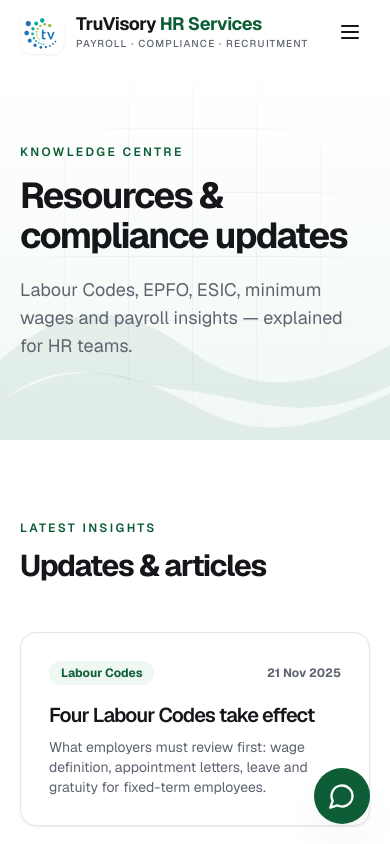
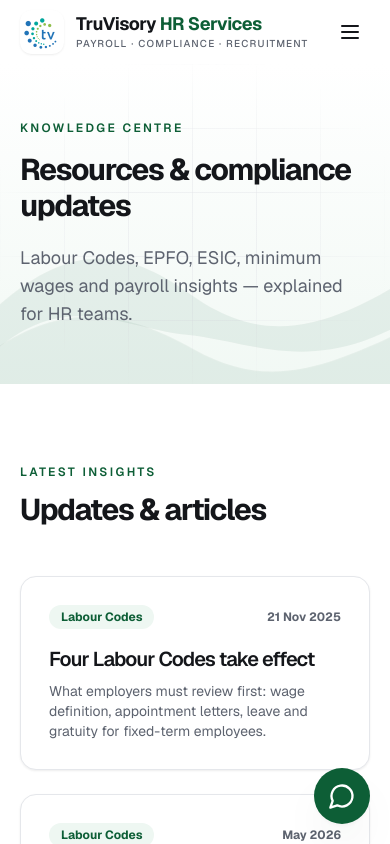
Before and after one commit to Nob1taaaa/vista-spark-web-23, a React (Vite) app: page /resources in a window 390 px wide. Shown: the top 844 px of the page. Built offline with nearby package versions, Linux system fonts and the light colour scheme.

Commit message:
Changes
Co-authored-by: Nob1taaaa <121599198+Nob1taaaa@users.noreply.github.com>

```diff
--- a/package.json
+++ b/package.json
@@ -65,6 +65,7 @@
   },
   "devDependencies": {
     "@eslint/js": "^9.9.0",
+    "@lovable.dev/vite-plugin-hmr-gate": "^1.8.0",
     "@tailwindcss/typography": "^0.5.15",
     "@types/node": "^22.5.5",
     "@types/react": "^18.3.3",
--- a/src/components/site/Layout.tsx
+++ b/src/components/site/Layout.tsx
@@ -115,7 +115,7 @@ export const Layout = ({ children }: { children: ReactNode }) => {
     <main className="flex-1 pt-16 md:pt-20">{children}</main>
     <Footer />
     <a href={whatsappLink()} target="_blank" rel="noreferrer" aria-label="Chat on WhatsApp"
-      className="fixed bottom-5 right-5 z-50 grid h-14 w-14 place-items-center rounded-full bg-accent text-accent-foreground shadow-elevated transition-transform hover:scale-110">
+      className="fixed bottom-5 right-5 z-50 grid h-14 w-14 place-items-center rounded-full bg-accent text-accent-foreground shadow-elevated transition-transform hover:scale-110 active:scale-95">
       <MessageCircle className="h-7 w-7" />
     </a>
   </div>
@@ -133,9 +133,9 @@ export const PageHero = ({ eyebrow, title, text }: { eyebrow: string; title: str
   <section className="relative overflow-hidden bg-soft">
     <div className="grid-pattern absolute inset-0" />
     <Waves />
-    <div className="container relative py-20 md:py-28">
+    <div className="container relative py-14 sm:py-20 md:py-28">
       <p className="reveal mb-4 text-xs font-semibold uppercase tracking-[0.2em] text-accent">{eyebrow}</p>
-      <h1 className="reveal max-w-3xl text-4xl font-bold text-primary md:text-6xl">{title}</h1>
+      <h1 className="reveal max-w-3xl text-3xl font-bold text-primary sm:text-4xl md:text-6xl">{title}</h1>
       <p className="reveal mt-5 max-w-2xl text-lg text-muted-foreground">{text}</p>
     </div>
   </section>
```
Also changed, not shown: 1 other file (tests, documents, lock files or other folders).
